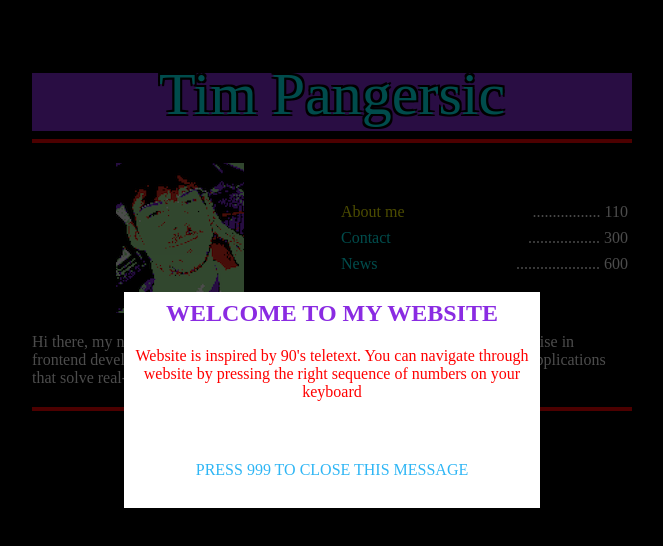
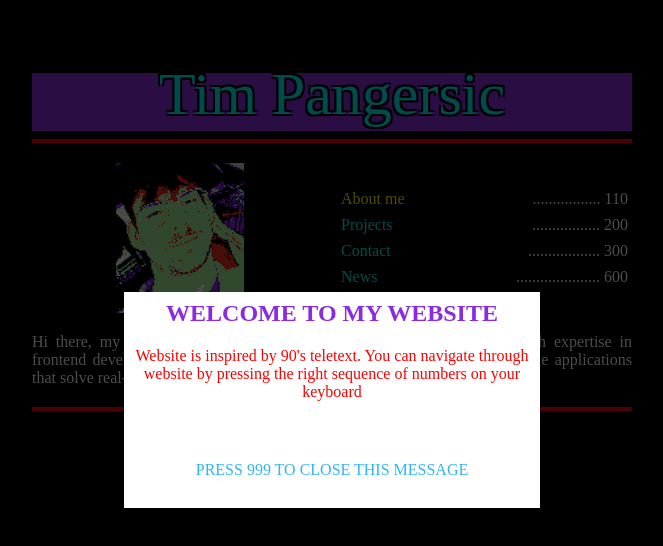
Before and after one commit to Tiimie1/Portfolio-website, a React (Create React App) app: page / in a window 1280 px wide. Shown: the top 546 px of the page, without its empty margins (308-971 px from the left). Built offline with nearby package versions, Linux system fonts and the light colour scheme.

Commit message:
fixed text alignment

```diff
--- a/src/components/NavigationItems.tsx
+++ b/src/components/NavigationItems.tsx
@@ -9,11 +9,11 @@ export const NavigationItems = [
   //   number: "200",
   //   path: "/github",
   // },
-  // {
-  //   text: "Projects",
-  //   number: "220",
-  //   path: "/projects",
-  // },
+  {
+    text: "Projects",
+    number: "200",
+    path: "/projects",
+  },
   {
     text: "Contact",
     number: "300",
--- a/src/pages/aboutMePage/AboutMePage.tsx
+++ b/src/pages/aboutMePage/AboutMePage.tsx
@@ -4,7 +4,7 @@ import "./AboutMePage.css";
 const AboutMePage = () => {
   return (
     <div className="wrapperContainer1">
-      <div className="displayContainer1">
+      <div className="displayContainer1" style={{ textAlign: "justify" }}>
         Hi there, my name is Tim and I am a passionate software developer with
         expertise in frontend development. I love creating beautiful and
         efficient web and mobile applications that solve real-world problems.
```
